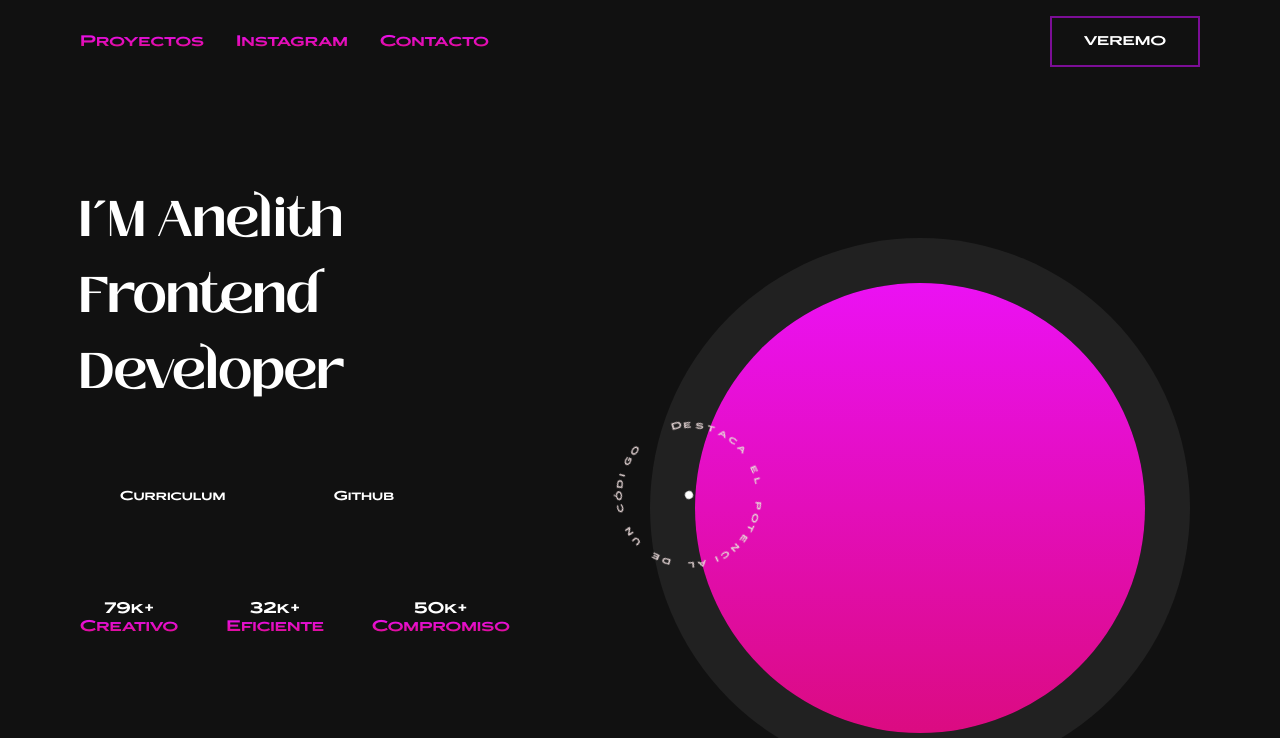
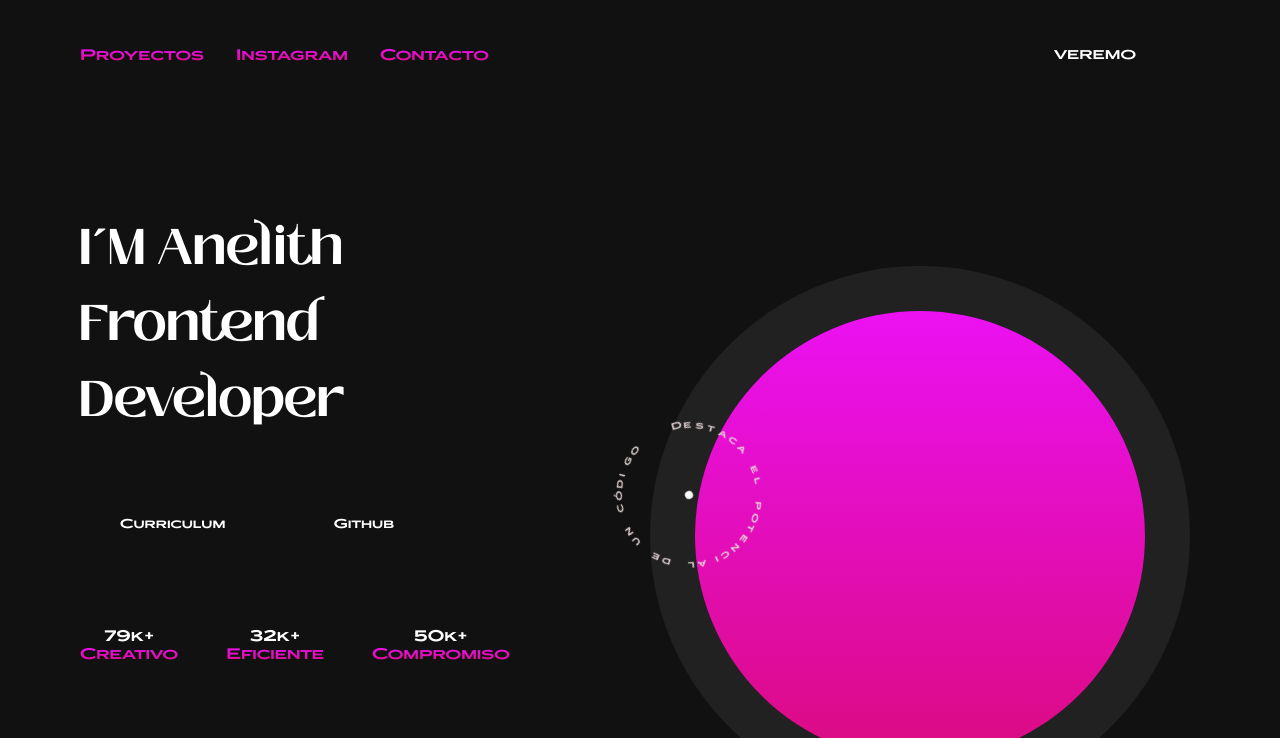
Before and after one commit to Ane1210/Portafolio, a website: page index.html in a window 1280 px wide. Shown: the top 738 px of the page. Drawn offline with nearby package versions, Linux system fonts and the light colour scheme.

Commit message:
agregado estilo del boton de la barra lateral

```diff
--- a/index.html
+++ b/index.html
@@ -30,7 +30,7 @@
         </ul>
         <div class="logo">
         </div>
-        <button class="btn contact">VEREMO</button>
+        <button class="btn skew contact">VEREMO</button>
       </nav>
     </header>
 
--- a/style.css
+++ b/style.css
@@ -73,12 +73,11 @@ a {
 }
 
 .contact {
-  border: 2px solid #7c0e97;
   padding: 1rem 2rem;
 }
 
 .contact:hover {
-  background-color: #fff;
+  background-color: #d31eac;
   color: #111;
   font-weight: bold;
 }
@@ -148,7 +147,7 @@ a {
 }
 
 .s {
-  background: -webkit-linear-gradient(90deg,  #db0b81, #eb11f3);
+  background: -webkit-linear-gradient(90deg, #db0b81, #eb11f3);
   -webkit-background-clip: text;
   -webkit-text-fill-color: transparent;
 }
```
